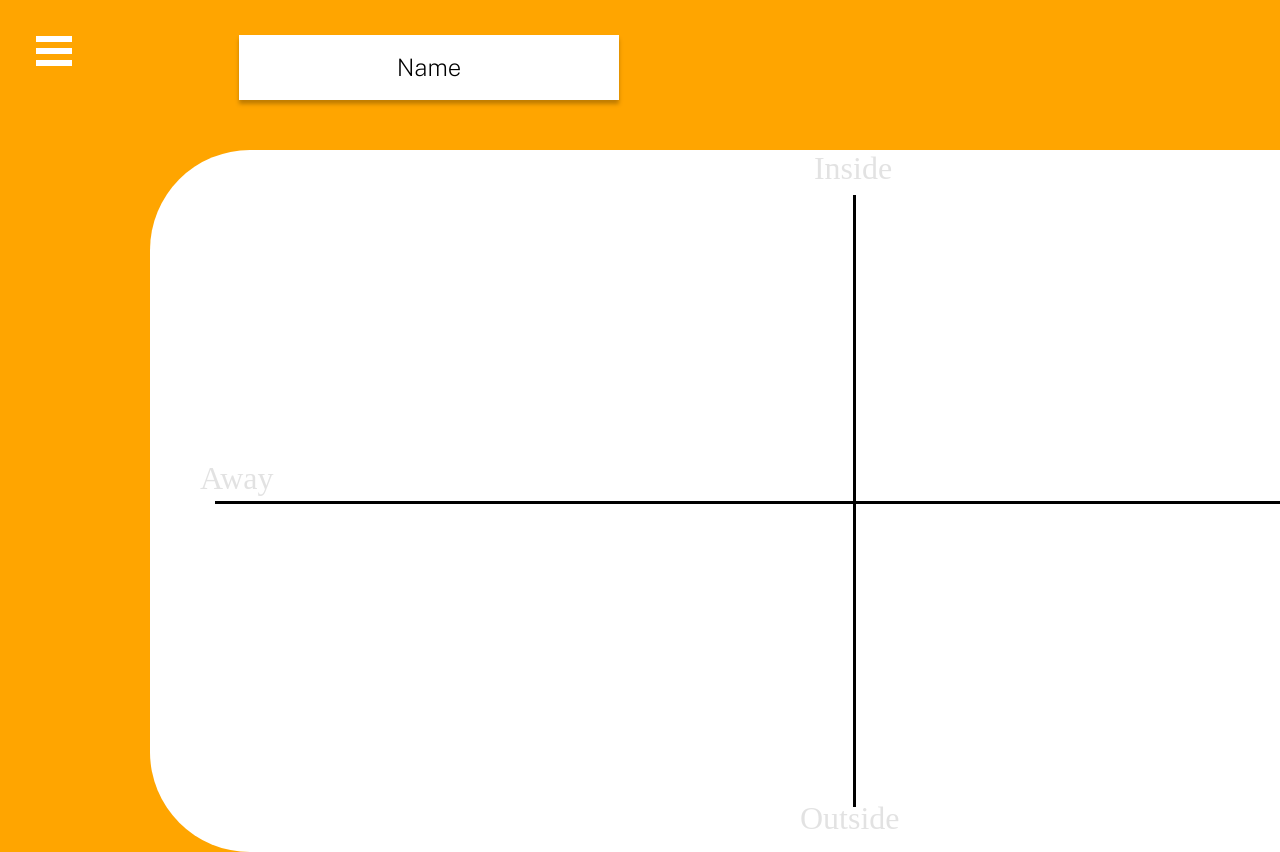
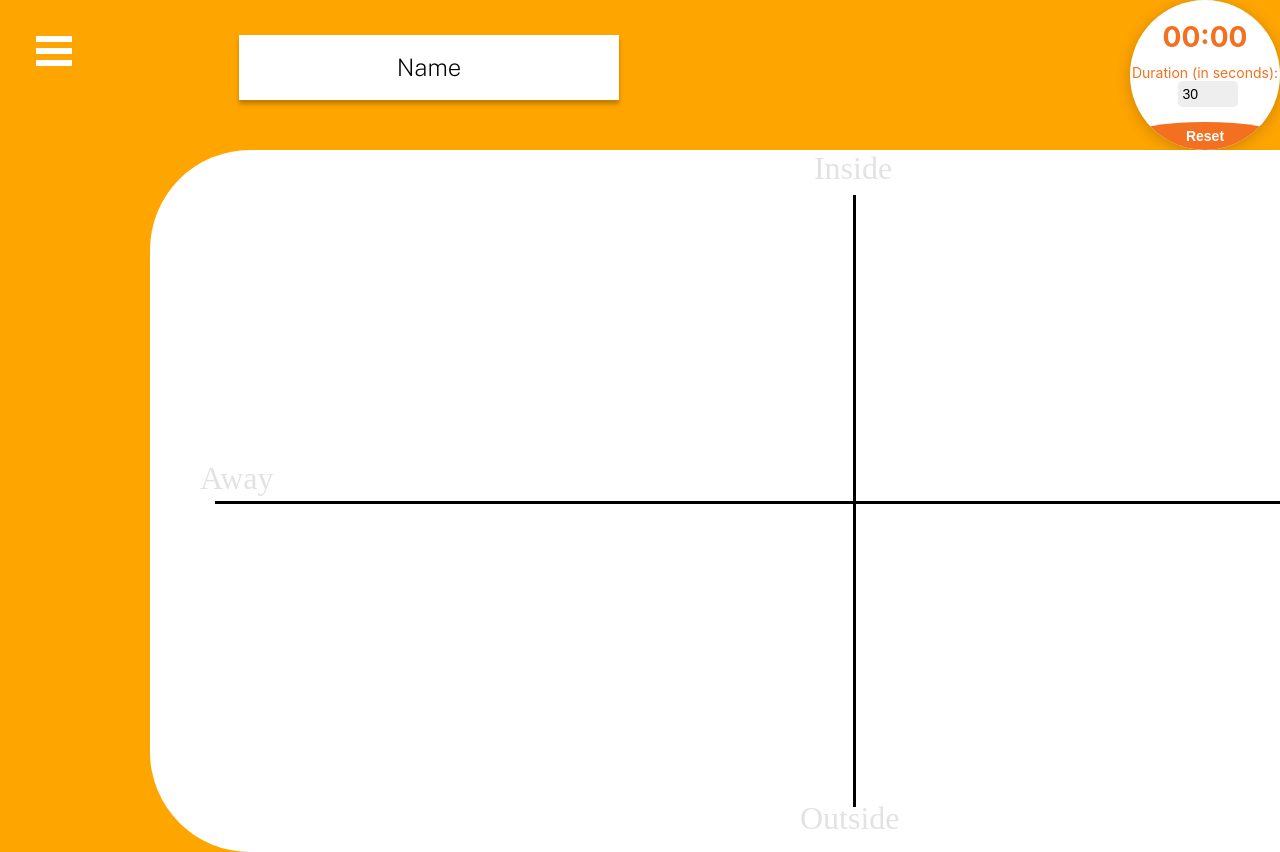
Before and after one commit to indexZ3ro/FIT4002, a React (Create React App) app in the folder client/: page /SoloSession in a window 1280 px wide. Shown: the top 852 px of the page. Built offline with nearby package versions, Linux system fonts and the light colour scheme.

Commit message:
Added temporary timer as a placeholder

```diff
--- /dev/null
+++ b/client/src/Components/Timer.css
@@ -0,0 +1,76 @@
+.timer-container {
+    display: flex;
+    justify-content: right;
+}
+
+.timer {
+    display: flex;
+    flex-direction: column;
+    align-items: right;
+    width: 150px;
+    height: 150px;
+    border-radius: 50%;
+    background-color: #fff;
+    box-shadow: 0px 3px 15px rgba(0, 0, 0, 0.2);
+    overflow: hidden;
+}
+
+.timer-progress {
+    transform: rotate(-90deg);
+    width: 100%;
+    height: 100%;
+}
+
+.timer-progress-bar {
+    fill: none;
+    stroke: #f37021;
+    stroke-width: 10;
+    stroke-linecap: round;
+    transition: stroke-dasharray 0.5s ease-in-out;
+}
+
+.timer-display {
+    font-size: 28px;
+    font-weight: bold;
+    margin-top: 20px;
+    color: #f37021;
+}
+
+.timer-controls {
+    display: flex;
+    flex-direction: column;
+    margin-top: 10px;
+}
+
+.timer-controls label {
+    font-size: 14px;
+    margin-bottom: 5px;
+    color: #f37021;
+}
+
+.timer-controls input {
+    font-size: 14px;
+    padding: 5px;
+    border: none;
+    border-radius: 5px;
+    background-color: #eee;
+    margin-left: 5px;
+    width: 50px;
+}
+
+.timer-controls button {
+    font-size: 14px;
+    font-weight: bold;
+    padding: 6px 10px;
+    border: none;
+    border-radius: 50%;
+    margin-top: 10px;
+    cursor: pointer;
+    background-color: #f37021;
+    color: #fff;
+    transition: background-color 0.2s ease-in-out;
+}
+
+.timer-controls button:hover {
+    background-color: #c75100;
+}
--- /dev/null
+++ b/client/src/Components/Timer.js
@@ -0,0 +1,107 @@
+import React, { useState, useEffect, useRef } from "react";
+import "./Timer.css";
+
+function Timer() {
+    const [timeLeft, setTimeLeft] = useState(0);
+    const [duration, setDuration] = useState(30);
+    const [running, setRunning] = useState(false);
+    const intervalRef = useRef(null);
+
+    const handleStartClick = () => {
+        if (!running) {
+            setRunning(true);
+            intervalRef.current = setInterval(() => {
+                setTimeLeft((prevTime) => prevTime - 1);
+            }, 1000);
+        }
+    };
+
+    const handlePauseClick = () => {
+        clearInterval(intervalRef.current);
+        setRunning(false);
+    };
+
+    const handleStopClick = () => {
+        clearInterval(intervalRef.current);
+        setTimeLeft(duration);
+        setRunning(false);
+    };
+
+    const handleResetClick = () => {
+        clearInterval(intervalRef.current);
+        setTimeLeft(duration);
+        setRunning(false);
+    };
+
+    const handleDurationChange = (e) => {
+        const newDuration = parseInt(e.target.value);
+        setDuration(newDuration);
+        setTimeLeft(newDuration);
+    };
+
+    useEffect(() => {
+        if (timeLeft === 0 && running) {
+            clearInterval(intervalRef.current);
+            setRunning(false);
+        }
+    }, [timeLeft, running]);
+
+    const calculateTimeFraction = () => {
+        return timeLeft / duration;
+    };
+
+    const circleDasharray = () => {
+        const perimeter = 2 * Math.PI * 40;
+        return `${perimeter * calculateTimeFraction()} ${perimeter}`;
+    };
+
+    const formatTimeLeft = () => {
+        const minutes = Math.floor(timeLeft / 60);
+        const seconds = timeLeft % 60;
+        return `${minutes.toString().padStart(2, "0")}:${seconds
+            .toString()
+            .padStart(2, "0")}`;
+    };
+
+    return (
+        <div className="timer-container">
+            <div className="timer">
+                <svg className="timer-progress" viewBox="0 0 80 80">
+                    <circle
+                        className="timer-progress-bar"
+                        cx="40"
+                        cy="40"
+                        r="40"
+                        style={{ strokeDasharray: circleDasharray() }}
+                    />
+                </svg>
+                <div className="timer-display">{formatTimeLeft()}</div>
+                <div className="timer-controls">
+                    <label>
+                        Duration (in seconds):
+                        <input
+                            type="number"
+                            value={duration}
+                            onChange={handleDurationChange}
+                        />
+                    </label>
+                    {running ? (
+                        <button onClick={handlePauseClick}>Pause</button>
+                    ) : (
+                        <>
+                            {timeLeft === duration ? null : (
+                                <button onClick={handleResetClick}>
+                                    Reset
+                                </button>
+                            )}
+                            <button onClick={handleStartClick}>Start</button>
+                        </>
+                    )}
+                    <button onClick={handleStopClick}>Stop</button>
+                </div>
+            </div>
+        </div>
+    );
+}
+
+export default Timer;
--- a/client/src/soloSession.js
+++ b/client/src/soloSession.js
@@ -3,6 +3,7 @@ import "./App.css";
 import Sidebar from "./Components/Sidebar";
 import TeamHeader from "./Components/TeamHeader";
 import ACTMatrix from "./Components/ACTMatrix";
+import Timer from "./Components/Timer";
 
 const SoloSession = () => {
     document.body.style.backgroundColor = "orange";
@@ -11,6 +12,7 @@ const SoloSession = () => {
             <TeamHeader />
             <Sidebar />
             <ACTMatrix />
+            <Timer />
         </div>
     );
 };
```
